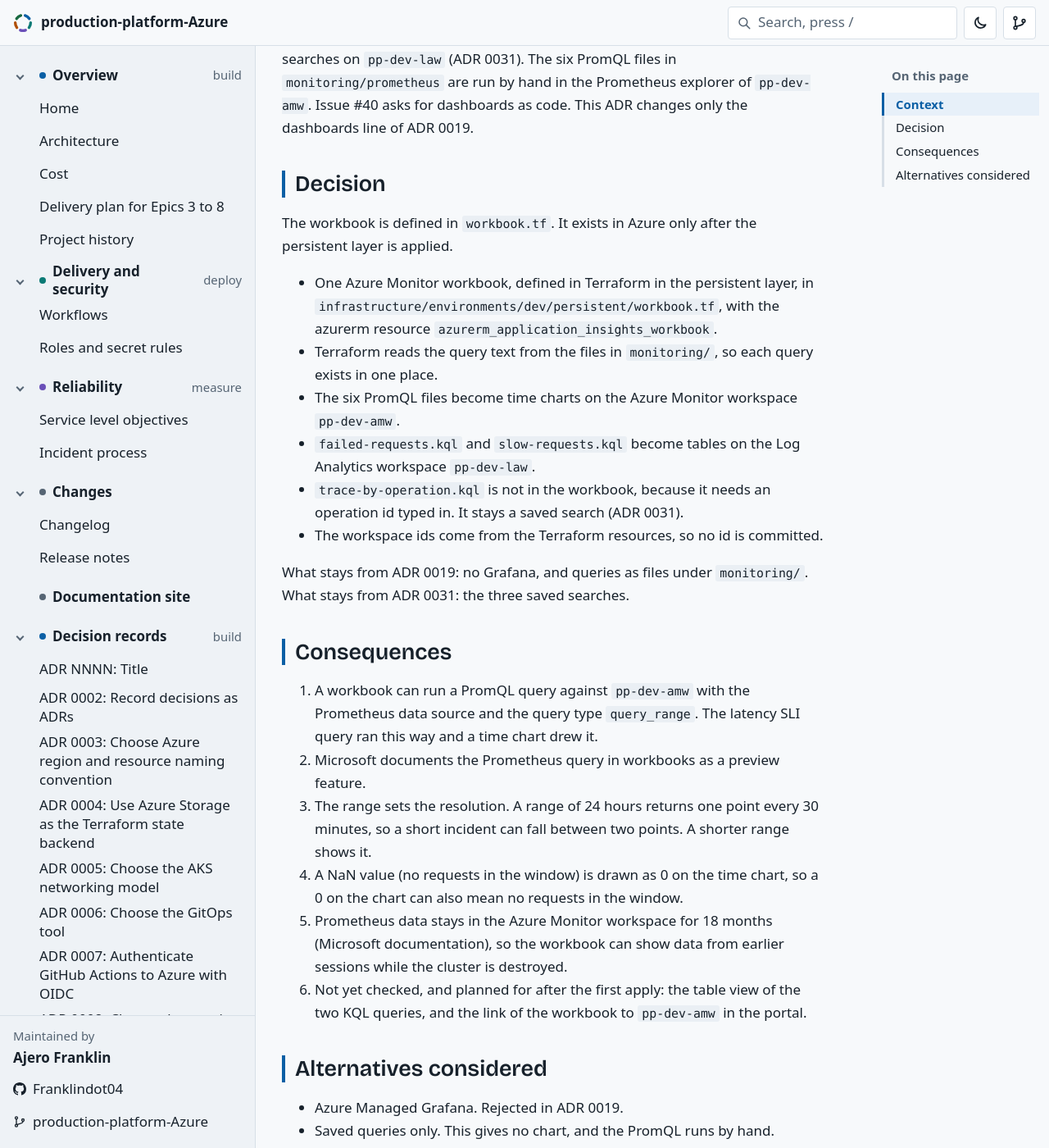
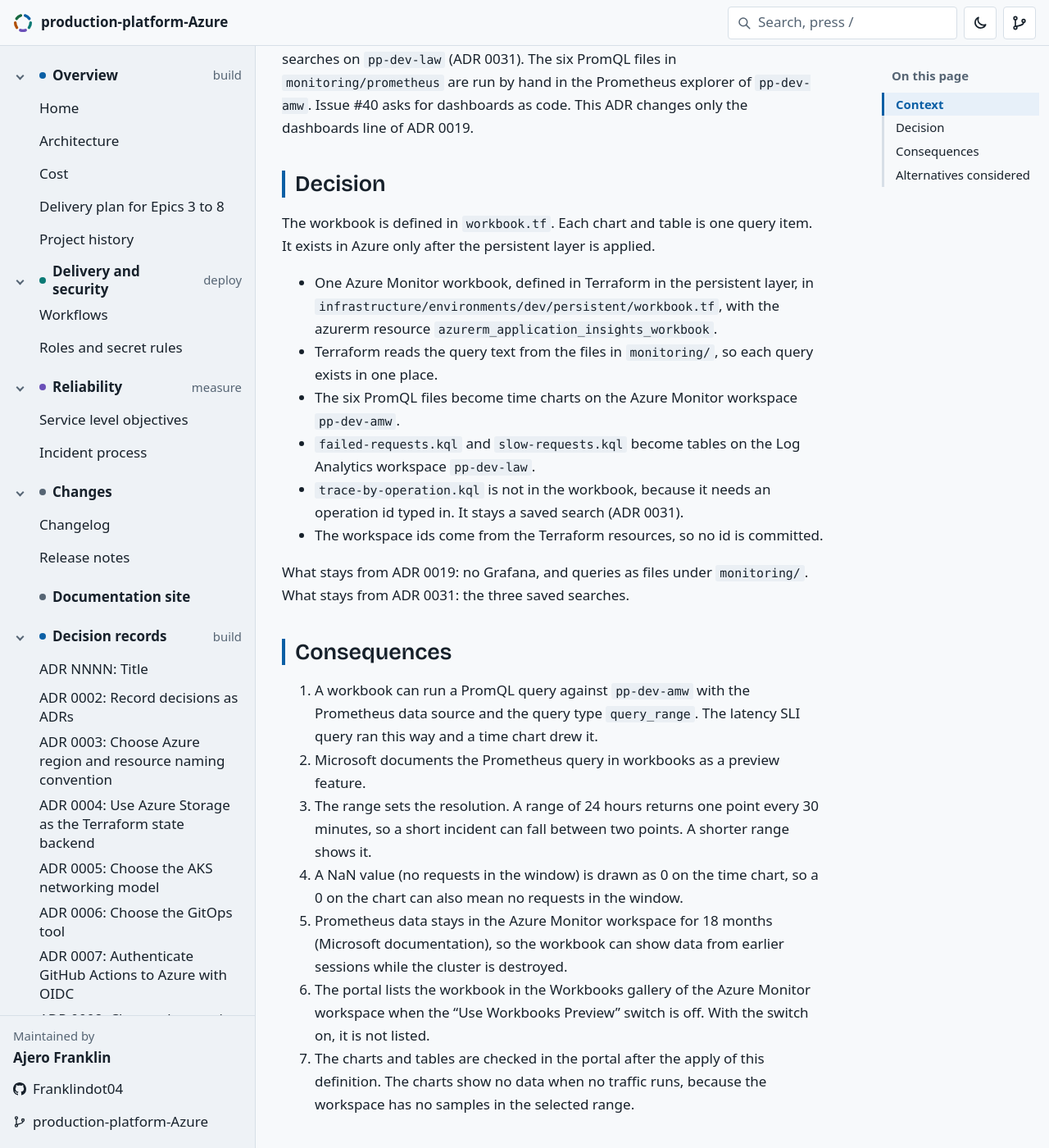
Before and after one commit to Franklindot04/production-platform-Azure, a Jekyll site: the page built from docs/adr/0032-workbook-for-dashboards.md, in a window 1280 px wide and 1400 px high, scrolled down 442 px. Shown: the whole window at 82% size. Built offline with Jekyll 4.4.1, drawn with Linux system fonts in a browser that asks for light colours; some web fonts are replaced; our own code applies the rules of GitHub Pages for plain Markdown files; comment, search, counter and statistics services are not loaded.

Commit message:
update adr 0032 and the readmes for the workbook query items (#40)

```diff
--- a/docs/adr/0032-workbook-for-dashboards.md
+++ b/docs/adr/0032-workbook-for-dashboards.md
@@ -10,7 +10,7 @@ ADR 0019 says there is no Grafana and that dashboards are saved queries stored u
 
 ## Decision
 
-The workbook is defined in `workbook.tf`. It exists in Azure only after the persistent layer is applied.
+The workbook is defined in `workbook.tf`. Each chart and table is one query item. It exists in Azure only after the persistent layer is applied.
 
 - One Azure Monitor workbook, defined in Terraform in the persistent layer, in `infrastructure/environments/dev/persistent/workbook.tf`, with the azurerm resource `azurerm_application_insights_workbook`.
 - Terraform reads the query text from the files in `monitoring/`, so each query exists in one place.
@@ -28,7 +28,8 @@ What stays from ADR 0019: no Grafana, and queries as files under `monitoring/`.
 3. The range sets the resolution. A range of 24 hours returns one point every 30 minutes, so a short incident can fall between two points. A shorter range shows it.
 4. A NaN value (no requests in the window) is drawn as 0 on the time chart, so a 0 on the chart can also mean no requests in the window.
 5. Prometheus data stays in the Azure Monitor workspace for 18 months (Microsoft documentation), so the workbook can show data from earlier sessions while the cluster is destroyed.
-6. Not yet checked, and planned for after the first apply: the table view of the two KQL queries, and the link of the workbook to `pp-dev-amw` in the portal.
+6. The portal lists the workbook in the Workbooks gallery of the Azure Monitor workspace when the "Use Workbooks Preview" switch is off. With the switch on, it is not listed.
+7. The charts and tables are checked in the portal after the apply of this definition. The charts show no data when no traffic runs, because the workspace has no samples in the selected range.
 
 ## Alternatives considered
 
```
Also changed, not shown: infrastructure/environments/dev/persistent/README.md, monitoring/README.md.
